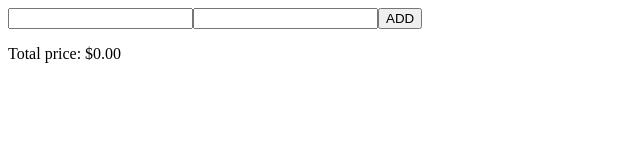
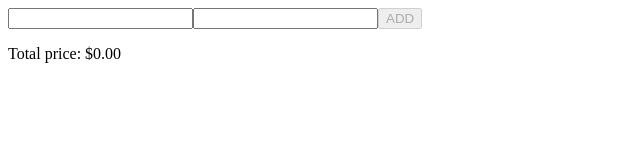
Before and after one commit to wishtack-training/wt-training-angular, an Angular app: page / in a window 1280 px wide. Shown: the top 160 px of the page, without its empty margins (0-640 px from the left). Built offline with nearby package versions, Linux system fonts and the light colour scheme.

Commit message:
🚧 add item form

```diff
--- a/src/app/cart/cart.component.css
+++ b/src/app/cart/cart.component.css
@@ -0,0 +1,3 @@
+input.ng-invalid.ng-dirty {
+  background-color: red;
+}
--- a/src/app/cart/cart.component.html
+++ b/src/app/cart/cart.component.html
@@ -4,9 +4,10 @@
 
   <input formControlName="price" type="number">
 
-  <button type="submit">ADD</button>
+  <button type="submit" [disabled]="!itemFormGroup.valid">ADD</button>
 
 </form>
+
 
 <ul>
   <li *ngFor="let item of getItemList(); let last=last">
--- a/src/app/cart/cart.component.ts
+++ b/src/app/cart/cart.component.ts
@@ -1,5 +1,5 @@
 import { Component, OnInit } from '@angular/core';
-import { FormControl, FormGroup } from '@angular/forms';
+import { FormControl, FormGroup, Validators } from '@angular/forms';
 import { Cart } from './cart';
 import { createItem, Item } from './item';
 
@@ -11,9 +11,11 @@ import { createItem, Item } from './item';
 export class CartComponent implements OnInit {
 
   itemFormGroup = new FormGroup({
-    title: new FormControl(),
-    price: new FormControl(),
-    toto: new FormControl()
+    title: new FormControl(null, [
+      Validators.required,
+      Validators.maxLength(12)
+    ]),
+    price: new FormControl()
   });
 
   private _cart = new Cart();
@@ -24,6 +26,7 @@ export class CartComponent implements OnInit {
   addItem() {
     const item = createItem(this.itemFormGroup.value);
     this._cart.addItem(item);
+    this.itemFormGroup.reset();
   }
 
   getItemList() {
```
